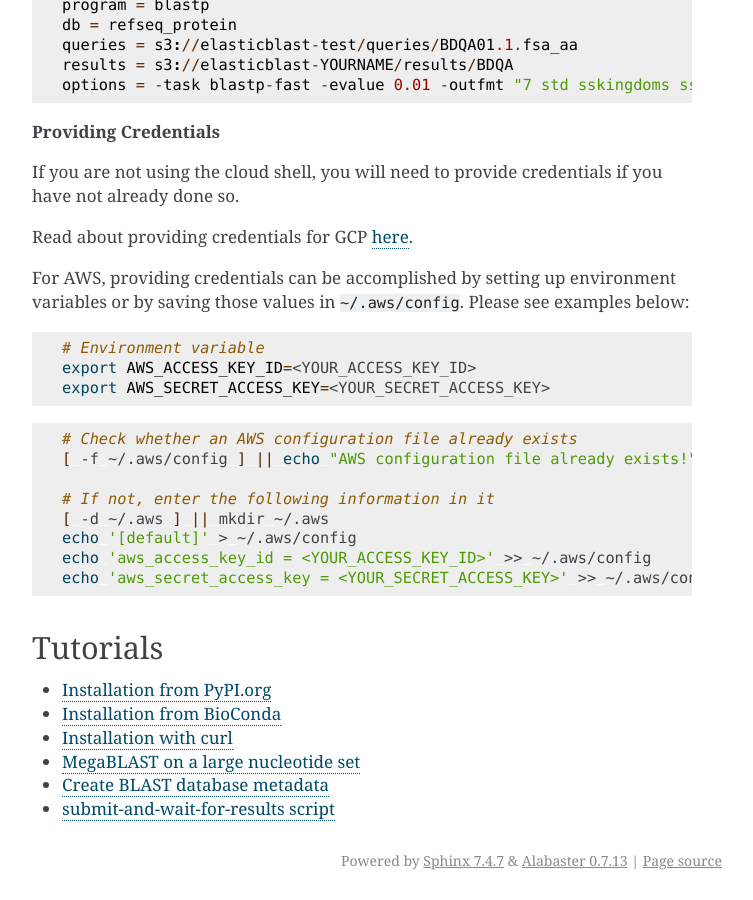
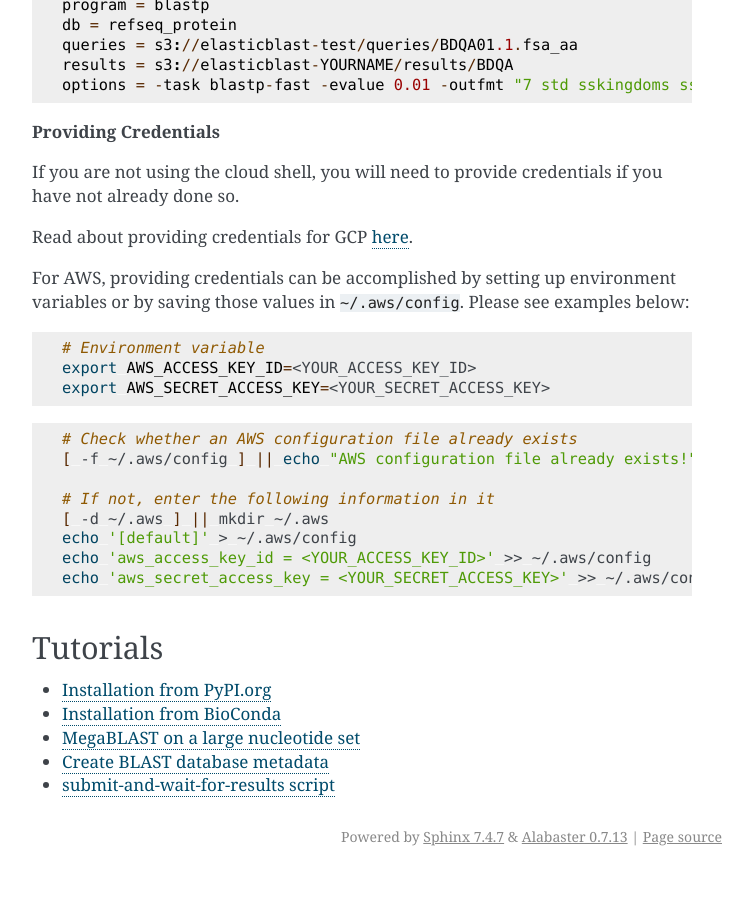
Before and after one commit to ncbi/elastic-blast-docs, a Sphinx documentation site: the page built from docs/source/tutorials.rst, in a window 1280 px wide and 900 px high, scrolled down 1358 px. Shown: the whole window, without its empty margins (388-1141 px from the left). Built offline with Sphinx 7.4.7, drawn with Linux system fonts in a browser that asks for light colours; after the commit the page ends 2234 px from its top, so only the background shows below that.

Commit message:
Remove link to curl installation as PEX files are no longer being updated at the moment

```diff
--- a/docs/source/tutorials.rst
+++ b/docs/source/tutorials.rst
@@ -97,7 +97,6 @@
 
 * :ref:`tutorial_pypi`
 * :ref:`tutorial_conda`
-* :ref:`tutorial_curl_install`
 * :ref:`tutorial_mb`
 * :ref:`tutorial_create_blastdb_metadata`
 * :ref:`tutorial_submit_and_wait_script`
```
